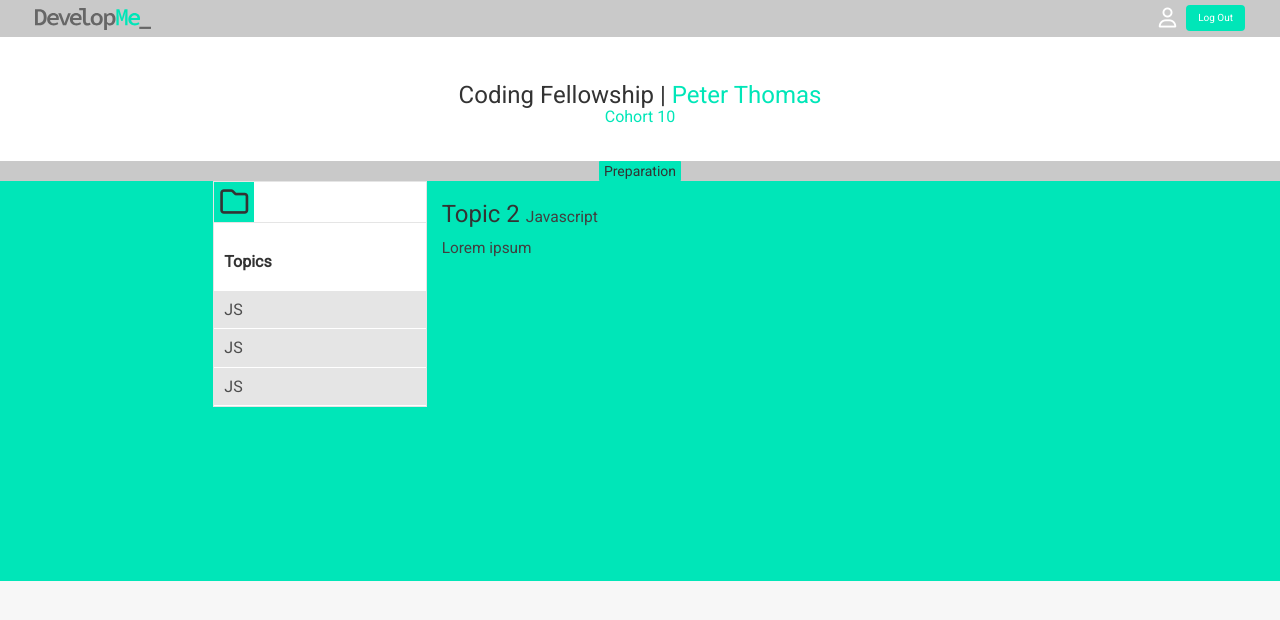
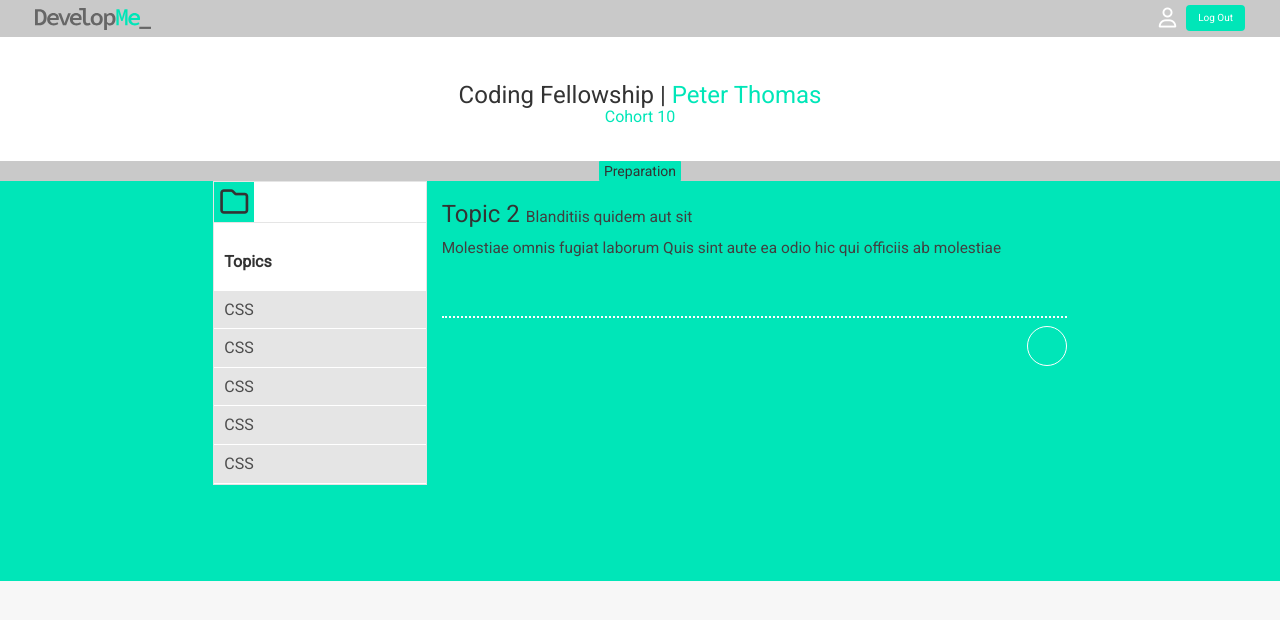
Before and after one commit to tombassrosenfeld/developme-prep-app, a React (Create React App) app: page /topics/1 in a window 1280 px wide. Shown: the top 620 px of the page. Built offline with nearby package versions, Linux system fonts and the light colour scheme.

Commit message:
add fake state to avoid having to login all the time

```diff
--- a/src/data/initial.js
+++ b/src/data/initial.js
@@ -1,4 +1,6 @@
 import { Map, List } from "immutable";
+
+let data = Map({ id: 1, title: "Blanditiis quidem aut sit", short_title: "CSS", description: "Molestiae omnis fugiat laborum Quis sint aute ea odio hic qui officiis ab molestiae", tasks: List([Map({instructions: "Laudantium ut veritatis et magnam ducimus quis aute cum sunt ex explicabo Nemo blanditiis excepturi", link: "Temporibus mollitia eum quis consequatur vero quaerat similique aut autem dolore culpa culpa et totam totam", task: "Autem consequatur" }) ]), selected: false });
 
 export default Map({
 	isLoaded: true,
@@ -6,10 +8,8 @@ export default Map({
 	loggedIn: true,
 	// loggedIn: false,
 	topics: List([
-		Map({id: 1, title: 'Javascript', short_title: 'JS', description: 'Lorem ipsum', tasks: [], selected: false }),
-		Map({id: 2, title: 'Javascript', short_title: 'JS', description: 'Lorem ipsum', tasks: [], selected: false }),
-		Map({id: 3, title: 'Javascript', short_title: 'JS', description: 'Lorem ipsum', tasks: [], selected: false }),
-		]),
+		data, data, data, data, data
+	]),
 	// topics: List([1, 2, 3, 4, 5]),
 	user: Map({ id: '', username: 'Peter Thomas', password: '', token: null }),
 	// user: Map({ id: '', username: '', password: '', token: null }),
```
Also changed, not shown: src/utilities/utilities.js (line endings or trailing spaces).
